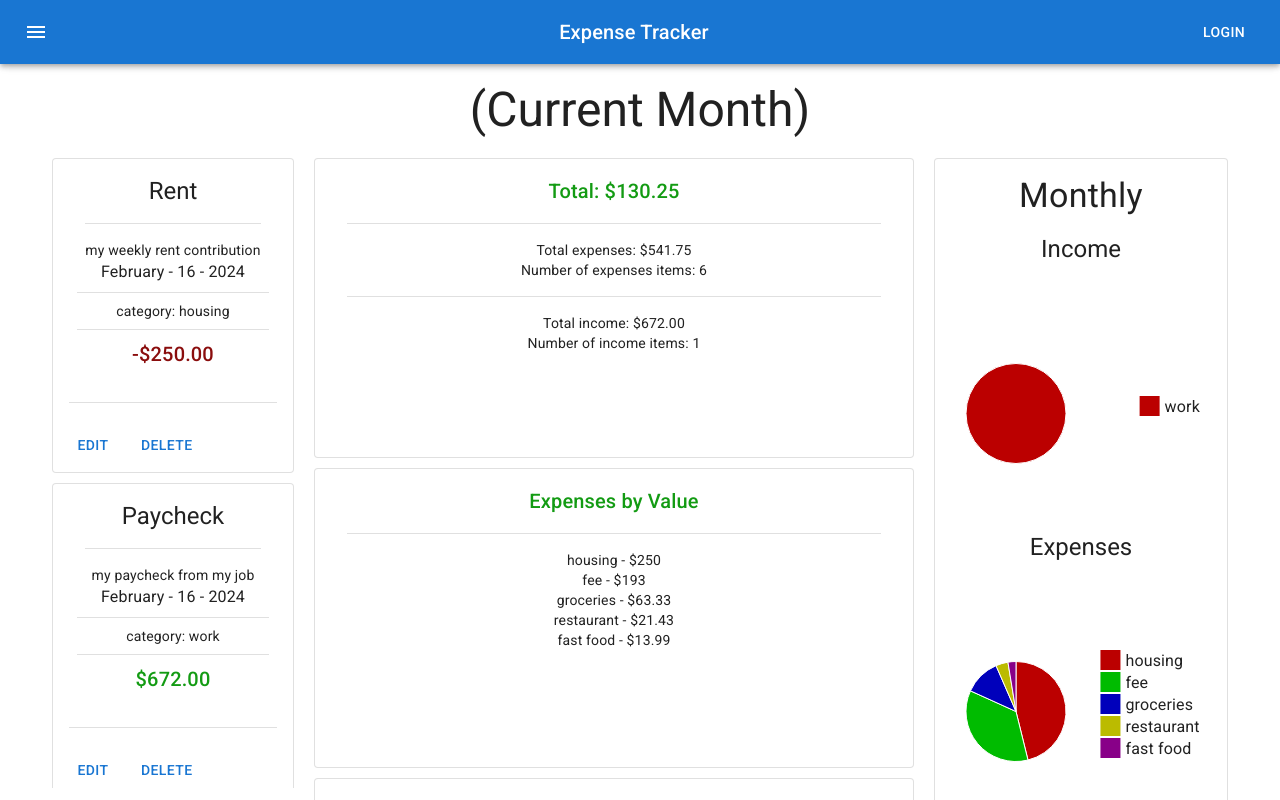
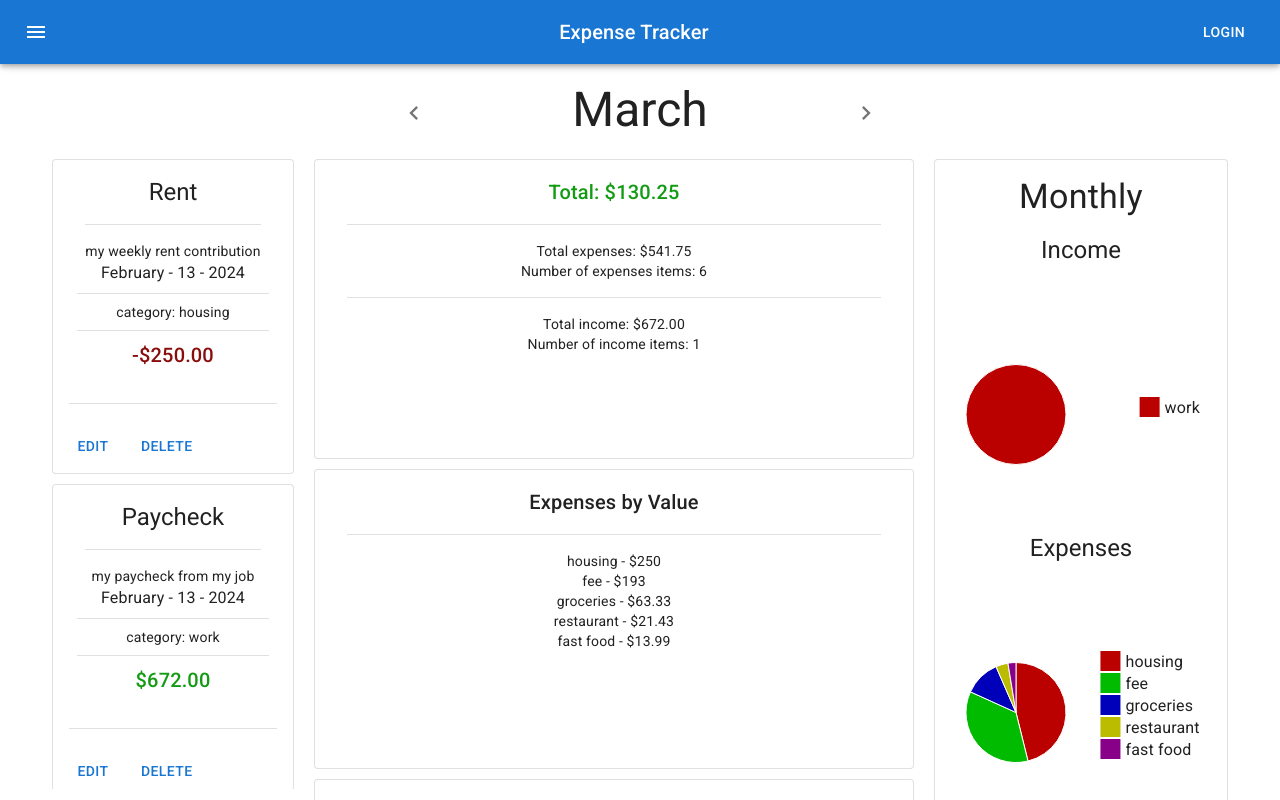
Before and after one commit to phi9009/expenseTracker, a React (Vite) app: page / in a window 1280 px wide. Shown: the top 800 px of the page. Built offline with nearby package versions, Linux system fonts and the light colour scheme.

Commit message:
fixed some minor visual bugs and added the visual aspect of month changing. (does nothing right now.) setting front end up to worth with Mongo/express

```diff
--- /dev/null
+++ b/src/ButtonLeft.jsx
@@ -0,0 +1,10 @@
+import { ChevronLeft } from "@mui/icons-material";
+import IconButton from '@mui/material/IconButton';
+
+export default function ButtonLeft({change}){
+    return <span className="LeftButton" >
+        <IconButton aria-label="delete" size="large" onClick={change}>
+            <ChevronLeft fontSize="inherit" />
+        </IconButton>
+    </span  >
+}
--- /dev/null
+++ b/src/ButtonRight.jsx
@@ -0,0 +1,10 @@
+import { ChevronRight } from "@mui/icons-material";
+import IconButton from '@mui/material/IconButton';
+
+export default function ButtonRight({change}){
+    return <span className="LeftButton" >
+        <IconButton aria-label="delete" size="large" onClick={change}>
+            <ChevronRight fontSize="inherit" />
+        </IconButton>
+    </span  >
+}
--- a/src/ItemsTotal.jsx
+++ b/src/ItemsTotal.jsx
@@ -10,7 +10,7 @@ export default function ItemsTotal( {value, expenseTotal, expenseCount, incomeTo
 	return (
 		<Card variant='outlined' className='ItemsTotal'>
             <CardContent>
-                <Typography variant='h6' component='h6' className={(value < 0) ? "negative" : ""} >
+                <Typography variant='h6' component='h6' className={(value < 0) ? "negative" : "positive"} >
                     Total: {(value < 0) ? "-" : ""}${Math.abs(value).toFixed(2)}
                 </Typography>
                 <Divider sx={{m: 2}}/>
--- a/src/TrackedItem.css
+++ b/src/TrackedItem.css
@@ -3,7 +3,7 @@
     margin: 10px;
 }
 
-h6 {
+.income {
     color: #139b13
 }
 
--- a/src/TrackedShow.jsx
+++ b/src/TrackedShow.jsx
@@ -25,7 +25,7 @@ export default function TrackedShow({value, isExpense, title, description,date,
                     category: {category}
                 </Typography>
                 <Divider sx={{m: 1}}/>
-                <Typography variant='h6' className={isExpense?"expense": ""}>
+                <Typography variant='h6' className={isExpense?"expense": "income"}>
                 {isExpense?"-": ""}${value.toFixed(2)}
                 </Typography>
             </CardContent>
--- a/src/Tracker.css
+++ b/src/Tracker.css
@@ -23,6 +23,10 @@
     flex-direction: row;
 
 }
+.Month {
+    display:inline-block;
+    width: 400px;
+}
 .item-stack {
     display:block;
     flex-direction: column;
--- a/src/Tracker.jsx
+++ b/src/Tracker.jsx
@@ -3,7 +3,8 @@ import dayjs from "dayjs";
 import { v4 as uuidv4 } from "uuid";
 import Box from "@mui/material/Box";
 import Divider from "@mui/material/Divider";
-
+import ButtonRight from "./ButtonRight";
+import ButtonLeft from "./ButtonLeft";
 import Typography from "@mui/material/Typography";
 
 import TrackedItem from "./TrackedItem";
@@ -24,7 +25,7 @@ function loadItems() {
 			id: uuidv4(),
 			title: "Rent",
 			description: "my weekly rent contribution",
-			date: dayjs(),
+			date: dayjs().set('month', 1).set('day', 2).set('year', 2024),
 			category: "housing",
 		},
 		{
@@ -33,7 +34,7 @@ function loadItems() {
 			id: uuidv4(),
 			title: "Paycheck",
 			description: "my paycheck from my job",
-			date: dayjs(),
+			date:  dayjs().set('month', 1).set('day', 2).set('year', 2024),
 			category: "work",
 		},
 		{
@@ -42,7 +43,7 @@ function loadItems() {
 			id: uuidv4(),
 			title: "McDonalds",
 			description: "mmmmh, McDonalds",
-			date: dayjs(),
+			date:  dayjs().set('month', 1).set('day', 2).set('year', 2024),
 			category: "fast food",
 		},
 		{
@@ -51,7 +52,7 @@ function loadItems() {
 			id: uuidv4(),
 			title: "Turbotax",
 			description: "fee for filing with turbotax",
-			date: dayjs(),
+			date:  dayjs().set('month', 1).set('day', 2).set('year', 2024),
 			category: "fee",
 		},
 		{
@@ -86,6 +87,7 @@ function loadItems() {
 
 export default function Tracker() {
 	const [trackedItems, updateItems] = useState(loadItems);
+	const [currentMonth, updateMonth] = useState(2);
 
 	const pallete = [
 		"#bb0000",
@@ -95,6 +97,9 @@ export default function Tracker() {
 		"#880088",
 		"#bb7700",
 	];
+	const months = ["January", "February", "March", "April", "May", "June", "July", "August", "September", "October", "November", "December"]
+
+
 
 	let budgetTotal = 0;
 	let expenseTotal = 0;
@@ -180,6 +185,13 @@ export default function Tracker() {
 		});
 	};
 
+
+	const changeMonth = (month) => {
+		if(month >= 12)month -= 12;
+		if(month < 0)month += 12;
+		updateMonth(month);
+	}
+
 	return (
 		<div className="fullTracker">
 			<div className="Header">
@@ -189,7 +201,11 @@ export default function Tracker() {
 					component="h3"
 					sx={{ width: 1 }}
 				>
-					(Current Month)
+					<ButtonLeft change={() => (changeMonth(currentMonth-1))} />
+						<span className="Month">
+							{months[currentMonth]}
+						</span>
+					<ButtonRight change={() => (changeMonth(currentMonth+1))} />
 				</Typography>
 			</div>
 			<div className="Tracker">
--- a/src/itemsTotal.css
+++ b/src/itemsTotal.css
@@ -3,7 +3,7 @@
     width: 600px;
     height: 300px;
 }
-h6 {
+.positive {
     color: #139b13
 }
 
```
